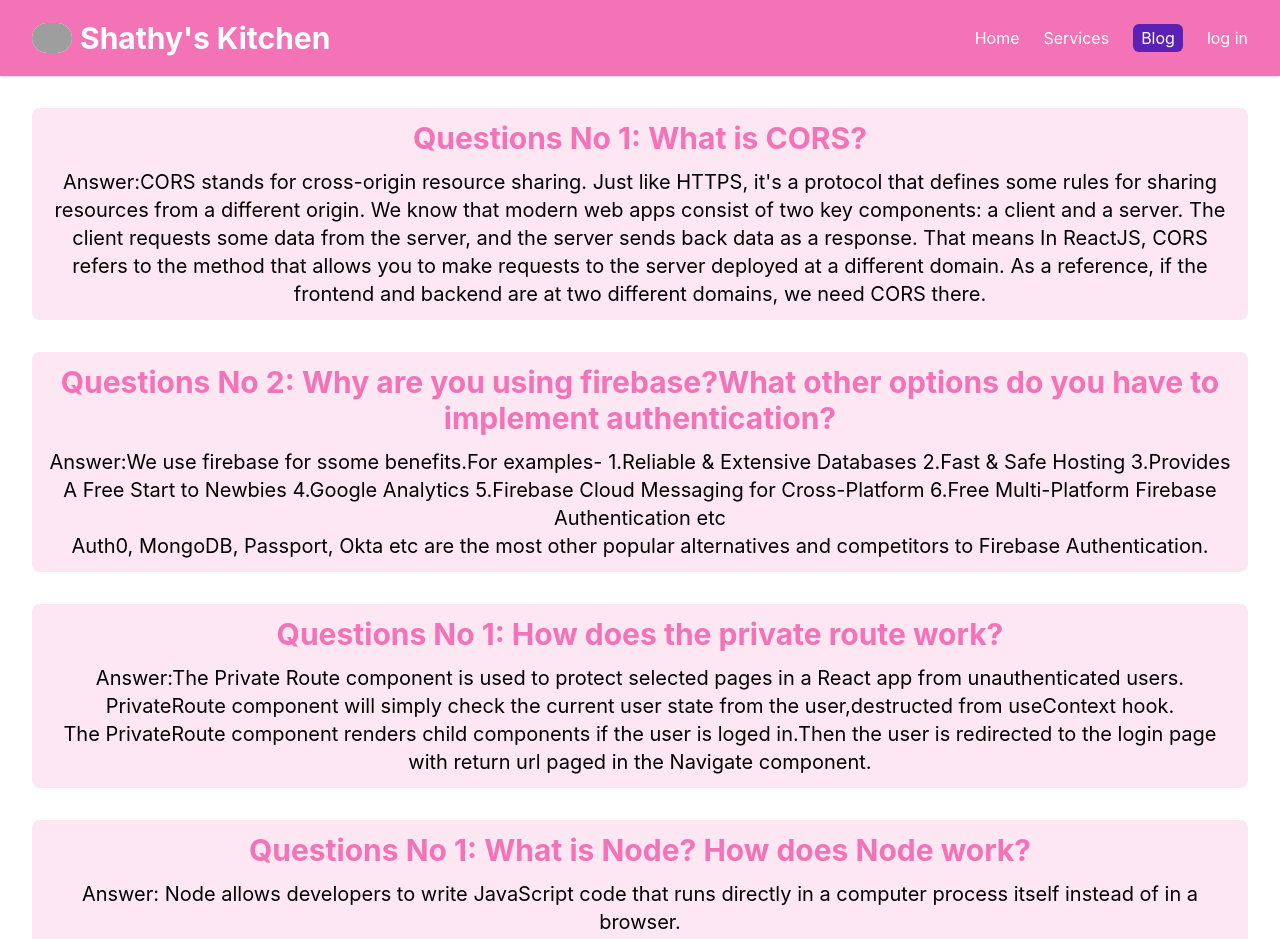
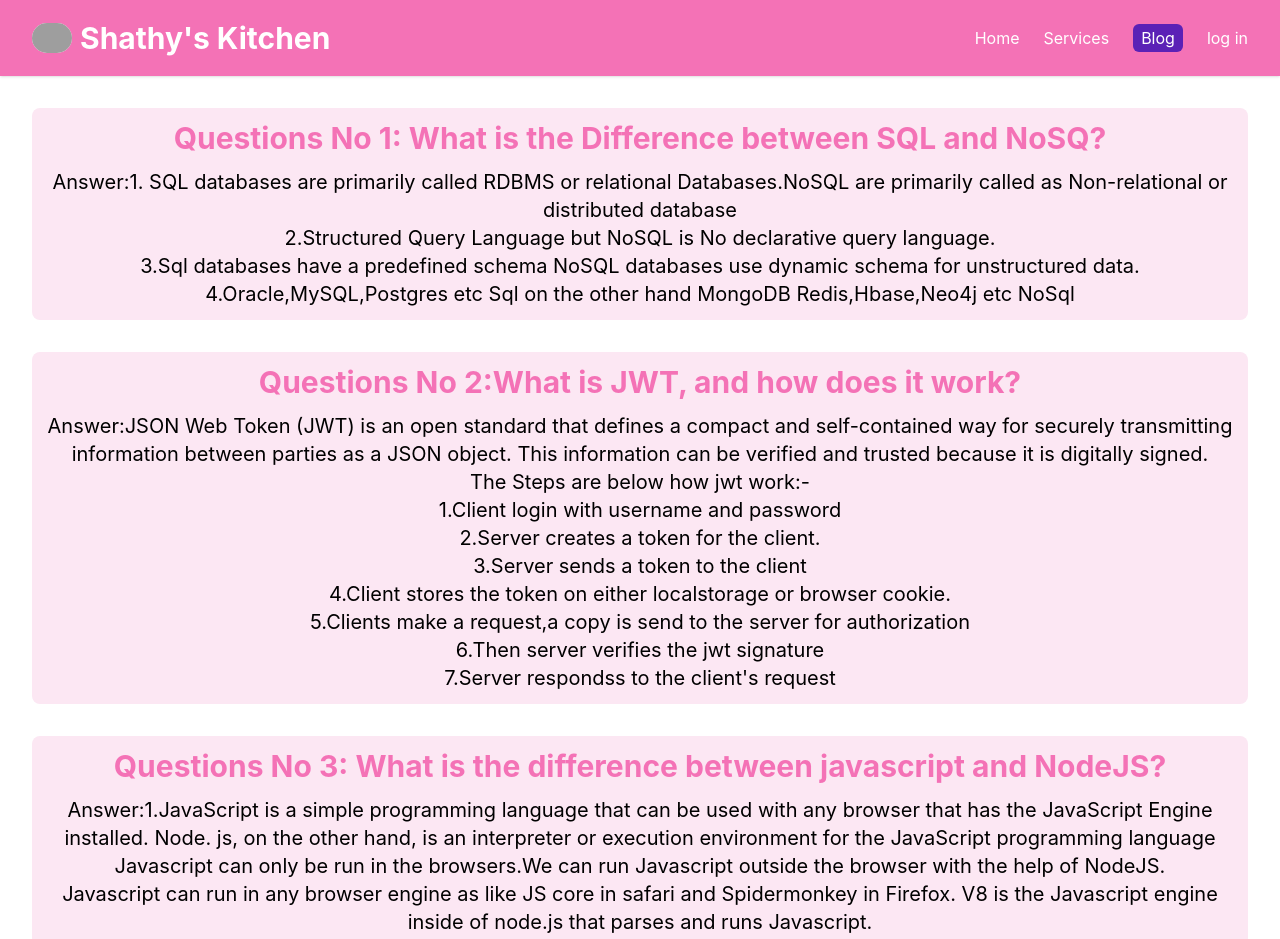
Before and after one commit to SheuliAkterShathy/shathys-kitchen-clentside, a React (Create React App) app: page /blog in a window 1280 px wide. Shown: the top 939 px of the page. Built offline with nearby package versions, Linux system fonts and the light colour scheme; no server answers; grey boxes are pictures that could not be loaded.

Commit message:
blog add

```diff
--- a/src/components/Blog.js
+++ b/src/components/Blog.js
@@ -4,37 +4,38 @@ const Blog = () => {
     return (
         <div className='px-8 pt-8 text-center'>
         <div className='mb-8 bg-pink-100 rounded-lg p-3'>
-        <h2 className='text-3xl font-bold mb-3 text-pink-400'>Questions No 1: What is CORS?</h2>
-        <p className='text-xl' >Answer:CORS stands for cross-origin resource sharing. Just like HTTPS, it's a protocol that defines some rules for sharing resources from a different origin. We know that modern web apps consist of two key components: a client and a server. The client requests some data from the server, and the server sends back data as a response. That means In ReactJS, CORS refers to the method that allows you to make requests to the server deployed at a different domain. As a reference, if the frontend and backend are at two different domains, we need CORS there.</p>
+        <h2 className='text-3xl font-bold mb-3 text-pink-400'>Questions No 1: What is the Difference between SQL and NoSQ?</h2>
+        <p className='text-xl' >Answer:1. SQL databases are primarily called RDBMS or relational Databases.NoSQL are primarily called as Non-relational or distributed database <br/>2.Structured Query Language but NoSQL is No declarative query language.<br/> 3.Sql databases have a predefined schema NoSQL databases use dynamic schema for unstructured data.<br/>4.Oracle,MySQL,Postgres etc Sql on the other hand MongoDB Redis,Hbase,Neo4j etc NoSql</p>
         </div>
         <div className='mb-8 bg-pink-100 rounded-lg p-3'>
-        <h2 className='text-3xl font-bold mb-3 text-pink-400'>Questions No 2: Why are you using firebase?What other options do you have to implement authentication?</h2>
-        <p className='text-xl' >Answer:We use firebase for ssome benefits.For examples-
-         1.Reliable & Extensive Databases
-         2.Fast & Safe Hosting
-         3.Provides A Free Start to Newbies
-         4.Google Analytics
-         5.Firebase Cloud Messaging for Cross-Platform
-         6.Free Multi-Platform Firebase Authentication etc
+        <h2 className='text-3xl font-bold mb-3 text-pink-400'>Questions No 2:What is JWT, and how does it work?</h2>
+        <p className='text-xl' >Answer:JSON Web Token (JWT) is an open standard  that defines a compact and self-contained way for securely transmitting information between parties as a JSON object. This information can be verified and trusted because it is digitally signed.
          <br />
-
-          Auth0, MongoDB, Passport, Okta etc are the most  other popular alternatives and competitors to Firebase Authentication.
+         The Steps are below how jwt work:- <br/>
+          1.Client login with username and password<br/>
+          2.Server creates a token for the client.<br/>
+          3.Server sends a token to the client <br/>
+          4.Client stores the token on either localstorage or browser cookie.<br/>
+          5.Clients make a request,a copy is send to the server for authorization<br/>
+          6.Then server verifies the jwt signature<br/>
+          7.Server respondss to the client's request
         </p>
         </div>
 
         <div className='mb-8 bg-pink-100 rounded-lg p-3'>
-        <h2 className='text-3xl font-bold mb-3 text-pink-400'>Questions No 1: How does the private route work?</h2>
-        <p className='text-xl' >Answer:The Private Route component is used to protect selected pages in a React app from unauthenticated users.
+        <h2 className='text-3xl font-bold mb-3 text-pink-400'>Questions No 3: What is the difference between javascript and NodeJS?</h2>
+        <p className='text-xl' >Answer:1.JavaScript is a simple programming language that can be used with any browser that has the JavaScript Engine installed. Node. js, on the other hand, is an interpreter or execution environment for the JavaScript programming language
         <br/>
-        PrivateRoute component will simply check the current user state from the user,destructed from useContext hook.<br/>
-        The PrivateRoute component renders child components if the user is loged in.Then the user is redirected to the login page with return url paged in the Navigate component.
+        Javascript can only be run in the browsers.We can run Javascript outside the browser with the help of NodeJS.<br/>
+        Javascript can run in any browser engine as like JS core in safari and Spidermonkey in Firefox. V8 is the Javascript engine inside of node.js that parses and runs Javascript. <br/>
+        Javascript used mainly clientside,Nodejs used server side.
         </p>
         </div>
         <div className='mb-8 bg-pink-100 rounded-lg p-3'>
-        <h2 className='text-3xl font-bold mb-3 text-pink-400'>Questions No 1: What is Node? How does Node work?</h2>
-        <p className='text-xl' >Answer:  Node allows developers to write JavaScript code that runs directly in a computer process itself instead of in a browser.
+        <h2 className='text-3xl font-bold mb-3 text-pink-400'>Questions No 4: How does NodeJS handle multiple requests at the same time?</h2>
+        <p className='text-xl' >Answer: NodeJS receives multiple client requests and places them into EventQueue. NodeJS is built with the concept of event-driven architecture. NodeJS has its own EventLoop which is an infinite loop that receives requests and processes them.
         <br/>
-        It is a used as backend service where javascript works on the server-side of the application. This way javascript is used on both frontend and backend. Node. js runs on chrome v8 engine which converts javascript code into machine code, it is highly scalable, lightweight, fast, and data-intensive.
+        If NodeJS can process the request without I/O blocking then the event loop would itself process the request and sends the response back to the client by itself. But, it is possible to process multiple requests parallelly using the NodeJS cluster module or worker_threads module.
         </p>
     </div>
 </div>
--- a/src/components/MyReviews.js
+++ b/src/components/MyReviews.js
@@ -6,12 +6,18 @@ import ReviewRowData from "./ReviewRowData";
 const MyReviews = () => {
   const { user } = useContext(AuthContext);
   const [myReviews, setMyReviews] = useState([]);
+  const [result, setResult] = useState(false)
 
   useEffect(() => {
     fetch(`http://localhost:5000/reviews?email=${user?.email}`)
       .then((res) => res.json())
-      .then((data) => setMyReviews(data));
-  }, [user?.email]);
+      .then((data) => {
+        setMyReviews(data);
+        if(data.length){
+            setResult(true);
+        }
+    });
+  }, [user?.email,result]);
 
   const handleDelete = id => {
     const proceed = window.confirm('Are you sure, you want to cancel this order');
@@ -30,16 +36,35 @@ const MyReviews = () => {
                     setMyReviews(remaining);
                 }
             })
+            .catch(err=>console.log(err))
     }
 }
 
   return (
-    <div>
+    <div className="h-[80vh]">
+      {
+        result ? <>
 
-     {myReviews.map((reviewRowData) =>
+
+{myReviews.map((reviewRowData) =>
         <ReviewRowData reviewRowData={reviewRowData} handleDelete={handleDelete}></ReviewRowData>
       )}
-    </div>
+            </>:
+            <>
+           <p className=" w-full h-[80vh] text-5xl font-bold text-red-400 flex justify-center items-center">No reviews are found</p>
+            </>
+      }
+
+      </div>
+
+
+
+
+
+
+// {myReviews.map((reviewRowData) =>
+//     <ReviewRowData reviewRowData={reviewRowData} handleDelete={handleDelete}></ReviewRowData>
+//   )}
   );
 };
 
--- a/src/components/Navbar/Navbar.js
+++ b/src/components/Navbar/Navbar.js
@@ -134,7 +134,7 @@ const Navbar = () => {
                         ? "bg-violet-800 px-2 py-1 rounded-md"
                         : undefined
                     }
-                    to="faq"
+                    to="/addservices"
                   >
                     Add Services
                   </NavLink>
--- a/src/components/ReviewRowData.js
+++ b/src/components/ReviewRowData.js
@@ -5,15 +5,15 @@ const ReviewRowData = ({reviewRowData,handleDelete}) => {
     console.log(reviewRowData)
     const {_id,serviceImg,message,serviceName,customer} = reviewRowData;
     return (
-     <div className='mb-8 w-4/5 mx-auto bg-pink-200 lg:flex gap-16'>
+     <div className='mb-8 w-4/5 mx-auto bg-pink-100 p-8'>
        <div>
        <img className='w-12 ' src={serviceImg} alt="" />
-        <p >{serviceName}</p>
+        <p >Food Name: {serviceName}</p>
        </div>
-       <p>{customer}</p>
-        <p>{message}</p>
-         <Link to={`/update/${_id}`}><button>Edit</button></Link>
-         <button onClick={()=>handleDelete(_id)}>Delete</button>
+       <p>Customer Name: {customer}</p>
+        <p>Customer Review:  {message}</p>
+         <Link to={`/update/${_id}`}><button className='bg-green-400 mr-5'>Edit</button></Link>
+         <button className='bg-red-400' onClick={()=>handleDelete(_id)}>Delete</button>
      </div>
 
 
```
